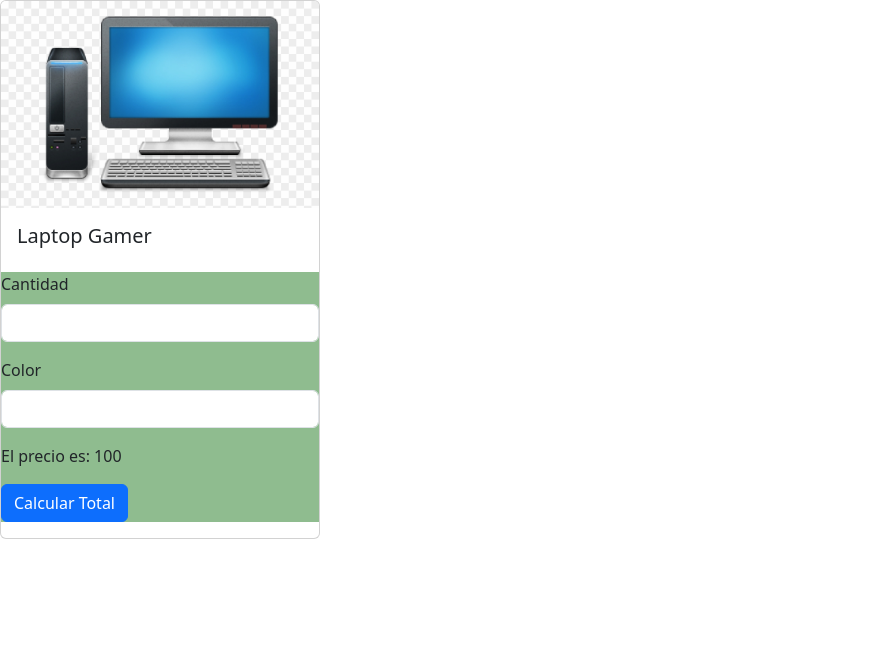
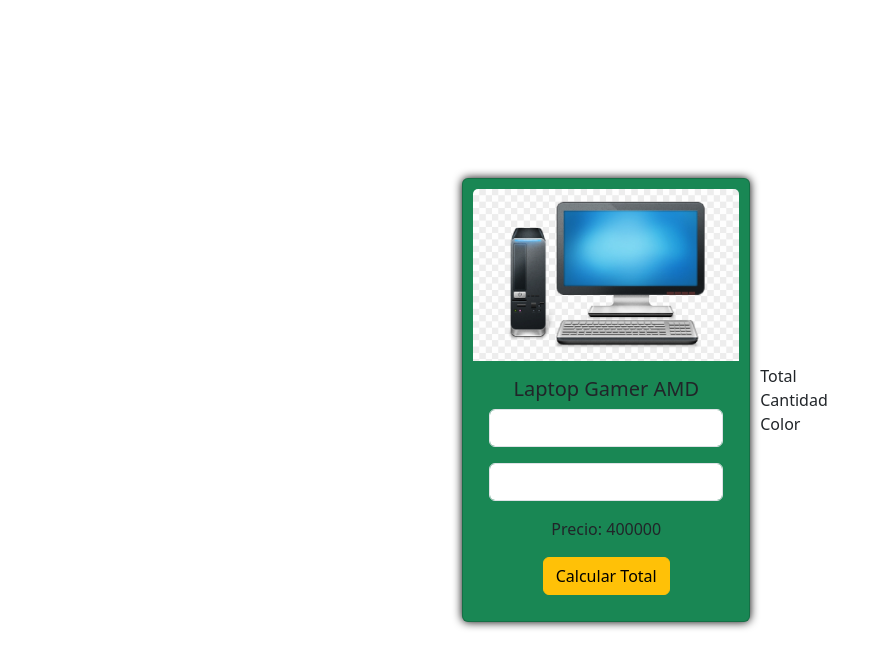
Before and after one commit to ivan-tapiam/Intro_JS, a plain HTML site: page Desafios_JavaScript/D1_calculando_total/index.html in a window 1280 px wide. Shown: the whole page, without its empty margins (0-890 px from the left). Drawn offline with nearby package versions, Linux system fonts and the light colour scheme.

Commit message:
Primer Commit en una rama

```diff
--- a/Desafios_JavaScript/D1_calculando_total/assets/CSS/style.css
+++ b/Desafios_JavaScript/D1_calculando_total/assets/CSS/style.css
@@ -1,3 +1,14 @@
-form{
-    background-color:darkseagreen;
+.container{
+    display: flex;
+    justify-content: center;
+    align-items: center;
+    height: 100vh;
 }
+
+.card{
+    box-shadow: 0px 0px 10px #000;
+    margin: 10px;
+    padding: 10px;
+    justify-content: space-between;
+    align-items: center;
+}
--- a/Desafios_JavaScript/D1_calculando_total/assets/JS/script.js
+++ b/Desafios_JavaScript/D1_calculando_total/assets/JS/script.js
@@ -1,23 +1,3 @@
-const precio=100;
-let message= `El precio es: ${precio}`; //Para concatenar se deben usar los backsticks//
-document.querySelector("#precio").innerHTML=message;
+const precio= 400000;
 
-//Funcion flecha que permite tomar los valores desde HTML con el valor value//
-const onCompra=(formulario)=>{
-    let cantidad=formulario.cantidad.value
-    let color=formulario.color.value
-    let total = cantidad * precio
-    document.querySelector(".valorTotal").innerHTML= `El total de la compra es de ${total}`
-
-    if(cantidad == `` || color == ``){
-        alert("debe ingresar una cantidad")
-    }
-
-    if(color == "rojo"){
-        mensaje="Elegiste rojo"
-        document.querySelector(".colorElegido").innerHTML=mensaje
-        document.querySelector(".colorElegido").style.color= "red"
-    }
-
-    return false
-}
+precio= document.querySelector(".card-text").innerHTML='Precio: '+ precio
--- a/Desafios_JavaScript/D1_calculando_total/index.html
+++ b/Desafios_JavaScript/D1_calculando_total/index.html
@@ -6,7 +6,6 @@
     <meta name="viewport" content="width=device-width, initial-scale=1.0">
     <title>Calculadora_total</title>
     <!--Icono de titulo-->
-
     <link rel="shortcut icon" href="./assets/Img/favicon.png" type="image/x-icon">
     <!--Css-->
     <link rel="stylesheet" href="./assets/CSS/style.css">
@@ -15,34 +14,40 @@
     <script src="https://cdn.jsdelivr.net/npm/bootstrap@5.3.0-alpha2/dist/js/bootstrap.bundle.min.js" integrity="sha384-qKXV1j0HvMUeCBQ+QVp7JcfGl760yU08IQ+GpUo5hlbpg51QRiuqHAJz8+BrxE/N" crossorigin="anonymous"></script>
 </head>
 <body>
+  <div class="container">
 
-    <div class="card" style="width: 20rem;">
+    <div class="card bg-success" style="width: 18rem; text-align: center;">
         <img src="./assets/Img/PC.png" class="card-img-top" alt="...">
         <div class="card-body">
-            <h5 class="card-title">Laptop Gamer</h5>
-        </div>
-        <!--Onsubmit es un evento que permite captar la informacion del formulario-->
-        <form class="formulario" onsubmit="return onCompra(this)">
+          <h5 class="card-title" style="text-align: center;">Laptop Gamer AMD</h5>
+
+          <form onsubmit="
+
+
+          ">
             <div class="mb-3">
-                <!--Label y el id deben tener el mismo nombre-->
-                <label for="cantidad" class="form-label">Cantidad</label>
               <input type="number" class="form-control" id="cantidad">
             </div>
+
             <div class="mb-3">
-                <label for="color" class="form-label">Color</label>
-                <input type="text" class="form-control" id="color">
+              <input type="text" class="form-control" id="text-color">
             </div>
-            <!--El precio esta inserto desde JS-->
-            <p id="precio"></p> <!--el boton submit coincide con el evento Onsubmit-->
-            <button type="submit" class="btn btn-primary">Calcular Total</button>
           </form>
-        <div class="totales">
-            <p class="valorTotal"></p>
-            <p class="cantidadTotal"></p>
-            <p class="colorElegido"></p>
+
+          <p class="card-text"></p>
+
+          <a href="#" class="btn btn-warning">Calcular Total</a>
+
         </div>
       </div>
 
+      <div class="totales">
+        <div class="total">Total</div>
+        <div class="cantidad">Cantidad</div>
+        <div class="color">Color</div>
+      </div>
+
+    </div>
 <script src="./assets/JS/script.js"></script>
 </body>
 </html>
```
Lines whose indentation alone changed are shown as unchanged.
